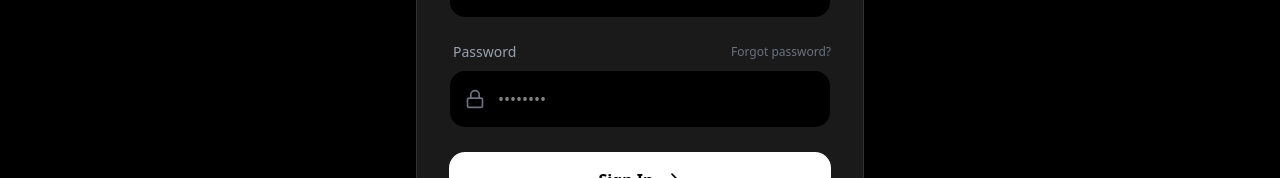
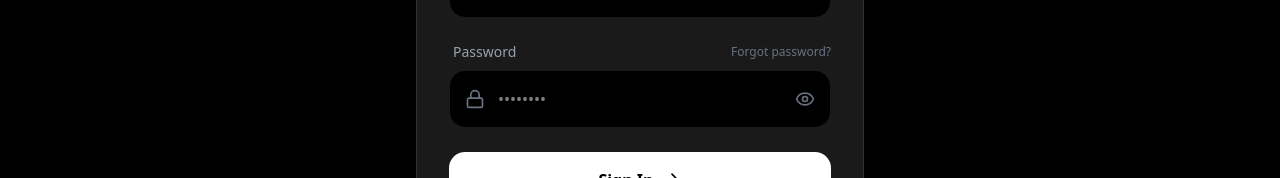
Before and after one commit to AOTMS2026/bugbacks, a React (Vite) app in the folder Frontend/: page /login in a window 1280 px wide. Shown: the part 354-532 px from the top of the page. Built offline with nearby package versions, Linux system fonts and the light colour scheme.

Commit message:
frontend backend

```diff
--- a/Frontend/src/pages/Login.tsx
+++ b/Frontend/src/pages/Login.tsx
@@ -1,5 +1,5 @@
 import { motion } from "framer-motion"
-import { Mail, Lock, ArrowRight } from "lucide-react"
+import { Mail, Lock, ArrowRight, Eye, EyeOff } from "lucide-react"
 import { Link, useNavigate } from "react-router-dom"
 import { useState } from "react"
 import { useAuth } from "../context/AuthContext"
@@ -8,6 +8,7 @@
 export function Login() {
   const [email, setEmail] = useState("")
   const [password, setPassword] = useState("")
+  const [showPassword, setShowPassword] = useState(false)
   const [error, setError] = useState("")
   const { login } = useAuth()
   const navigate = useNavigate()
@@ -75,13 +76,20 @@
               <div className="relative">
                 <Lock className="absolute left-4 top-1/2 -translate-y-1/2 h-5 w-5 text-gray-400 dark:text-gray-500" />
                 <input
-                  type="password"
+                  type={showPassword ? "text" : "password"}
                   value={password}
                   onChange={(e) => setPassword(e.target.value)}
                   placeholder="••••••••"
                   required
-                  className="w-full bg-white dark:bg-black border border-black/10 dark:border-white/10 rounded-2xl py-4 pl-12 pr-4 text-black dark:text-white focus:border-black/30 dark:focus:border-white/30 focus:ring-0 transition-all outline-none"
+                  className="w-full bg-white dark:bg-black border border-black/10 dark:border-white/10 rounded-2xl py-4 pl-12 pr-12 text-black dark:text-white focus:border-black/30 dark:focus:border-white/30 focus:ring-0 transition-all outline-none"
                 />
+                <button
+                  type="button"
+                  onClick={() => setShowPassword(!showPassword)}
+                  className="absolute right-4 top-1/2 -translate-y-1/2 text-gray-400 dark:text-gray-500 hover:text-black dark:hover:text-white transition-colors"
+                >
+                  {showPassword ? <EyeOff className="h-5 w-5" /> : <Eye className="h-5 w-5" />}
+                </button>
               </div>
             </div>
 
--- a/Frontend/src/pages/Signup.tsx
+++ b/Frontend/src/pages/Signup.tsx
@@ -1,5 +1,5 @@
 import { motion } from "framer-motion"
-import { Mail, Lock, User, ArrowRight } from "lucide-react"
+import { Mail, Lock, User, ArrowRight, Eye, EyeOff } from "lucide-react"
 import { Link, useNavigate } from "react-router-dom"
 import { useState } from "react"
 import { useAuth } from "../context/AuthContext"
@@ -9,6 +9,7 @@
   const [fullName, setFullName] = useState("")
   const [email, setEmail] = useState("")
   const [password, setPassword] = useState("")
+  const [showPassword, setShowPassword] = useState(false)
   const [error, setError] = useState("")
   const { login } = useAuth()
   const navigate = useNavigate()
@@ -88,13 +89,20 @@
               <div className="relative">
                 <Lock className="absolute left-4 top-1/2 -translate-y-1/2 h-5 w-5 text-gray-400 dark:text-gray-500" />
                 <input
-                  type="password"
+                  type={showPassword ? "text" : "password"}
                   value={password}
                   onChange={(e) => setPassword(e.target.value)}
                   placeholder="••••••••"
                   required
-                  className="w-full bg-white dark:bg-black border border-black/10 dark:border-white/10 rounded-2xl py-4 pl-12 pr-4 text-black dark:text-white focus:border-black/30 dark:focus:border-white/30 focus:ring-0 transition-all outline-none"
+                  className="w-full bg-white dark:bg-black border border-black/10 dark:border-white/10 rounded-2xl py-4 pl-12 pr-12 text-black dark:text-white focus:border-black/30 dark:focus:border-white/30 focus:ring-0 transition-all outline-none"
                 />
+                <button
+                  type="button"
+                  onClick={() => setShowPassword(!showPassword)}
+                  className="absolute right-4 top-1/2 -translate-y-1/2 text-gray-400 dark:text-gray-500 hover:text-black dark:hover:text-white transition-colors"
+                >
+                  {showPassword ? <EyeOff className="h-5 w-5" /> : <Eye className="h-5 w-5" />}
+                </button>
               </div>
             </div>
 
```
